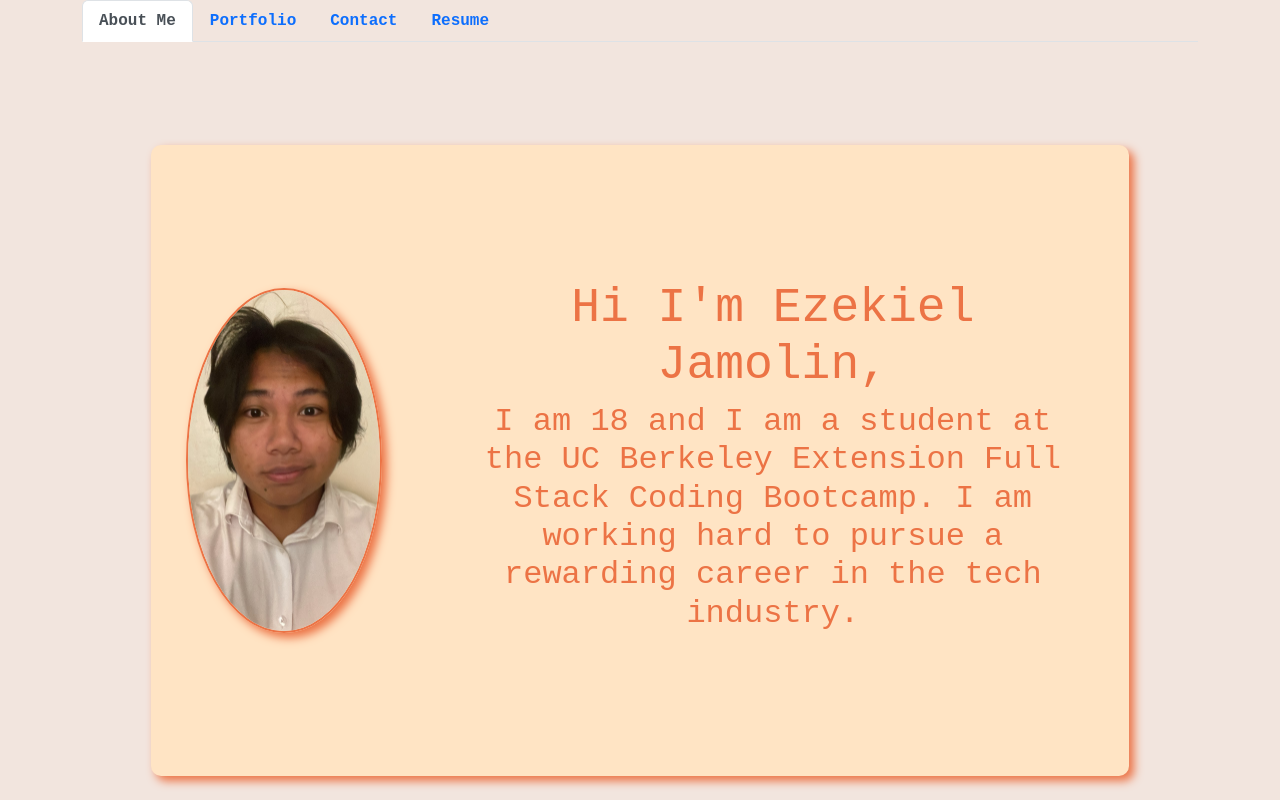
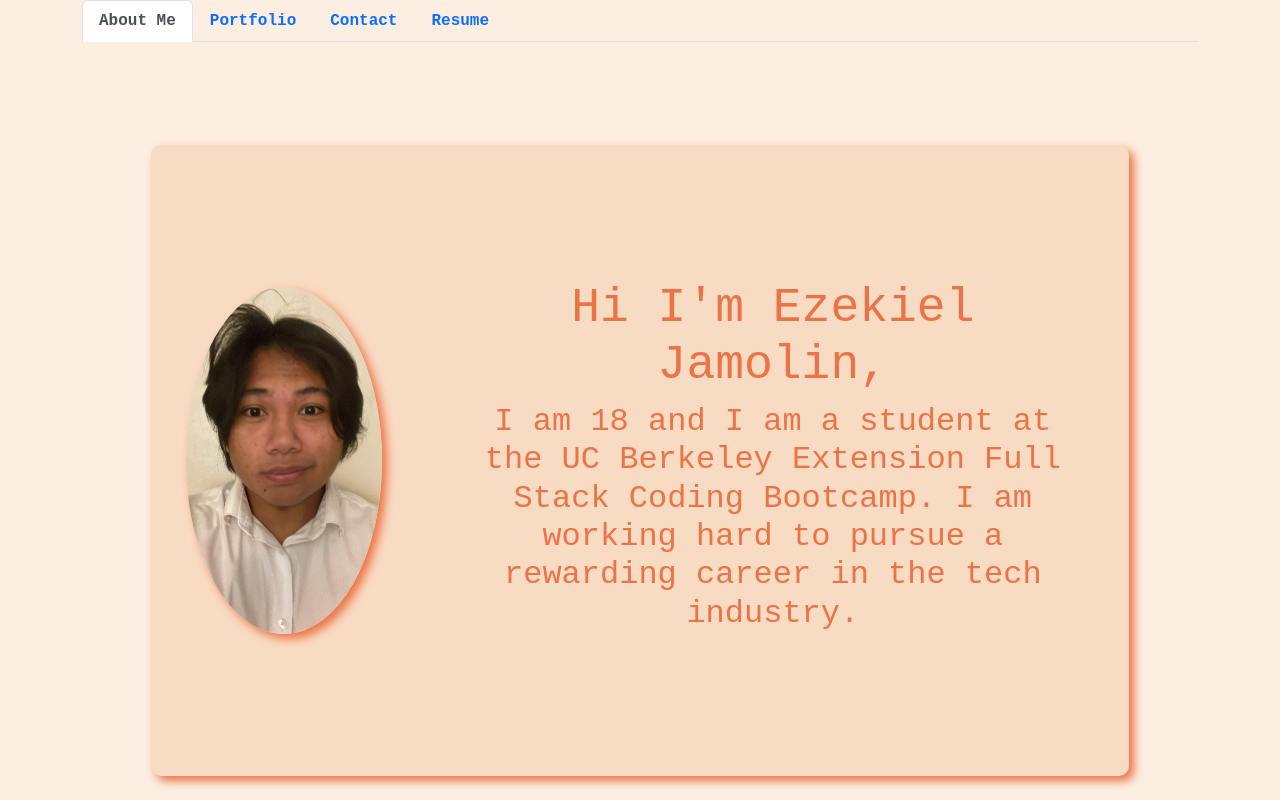
Before and after one commit to Ezekiel186/react-portfolio, a React (Vite) app: page / in a window 1280 px wide. Shown: the top 800 px of the page. Built offline with nearby package versions, Linux system fonts and the light colour scheme.

Commit message:
added downloadable pdf

```diff
--- a/src/components/pages/Resume.jsx
+++ b/src/components/pages/Resume.jsx
@@ -1,8 +1,9 @@
 export default function Resume() {
+const pdfUrl = '/public/resume.pdf';
     return (
       <div>
         <section className="resume">
-            <h2>Resume</h2>
+        <a href={pdfUrl} download="your_resume.pdf">Download Resume</a>
         </section>
       </div>
     );
--- a/src/css/style.css
+++ b/src/css/style.css
@@ -1,9 +1,8 @@
 :root {
-    --back:#f2e5de;
-    --main:  bisque;
+    --back: #FCEEE1;
+    --main:  #F8DBC3;
     --accent:#EC7345;
     --text: #EC7345;
-    --hover: crimson;
 }
 
 * {
@@ -65,7 +64,7 @@ header nav li {
     margin: 10px;
     width: 95%;
     margin-top: 10%;
-    background-color: bisque;
+    background-color: var(--main);
     text-align: center;
     border-radius: 10px;
     display: flex;
@@ -77,7 +76,6 @@ header nav li {
     margin: 35px;
     width: 20%;
     border-radius: 50%;
-    border: var(--text) 2px solid;
     box-shadow: 5px 5px 10px var(--accent);
 }
 
@@ -158,6 +156,7 @@ main h2 {
     bottom: 3%;
     left: 4%;
     text-align: center;
+    opacity: 0.4;
 }
 
 .card0 p {
@@ -175,7 +174,7 @@ main h2 {
     margin: 10px;
     width: 95%;
     margin-top: 10%;
-    background-color: bisque;
+    background-color: var(--main);
     text-align: center;
     border-radius: 10px;
 }
@@ -208,18 +207,13 @@ footer img {
 
 #logo:hover {
     opacity: 1;
-    box-shadow: 0 0 10px 5px var(--accent);
+    /* box-shadow: 0 0 10px 5px var(--accent);
     filter: contrast(120%);
-    border-radius: 30px;
+    border-radius: 30px; */
 }
 
 footer img:hover {
     opacity: 1;
-}
-
-
-a:hover {
-    color: var(--hover);
 }
 
 
```
Also changed, not shown: 1 other file (tests, documents, lock files or other folders).
